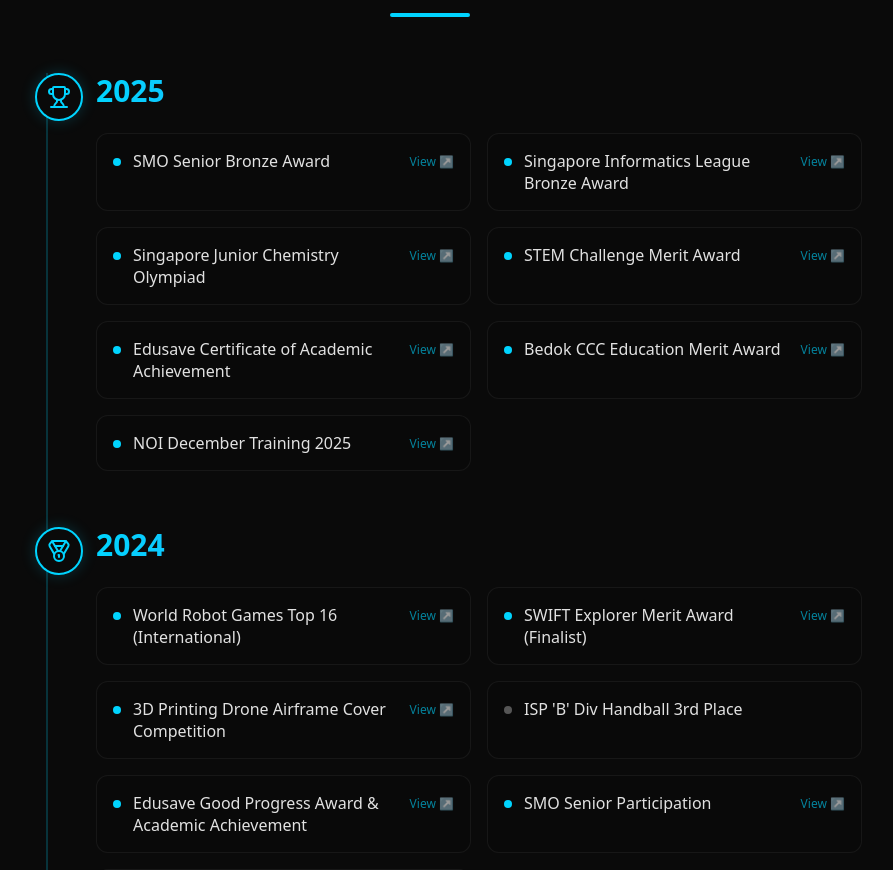
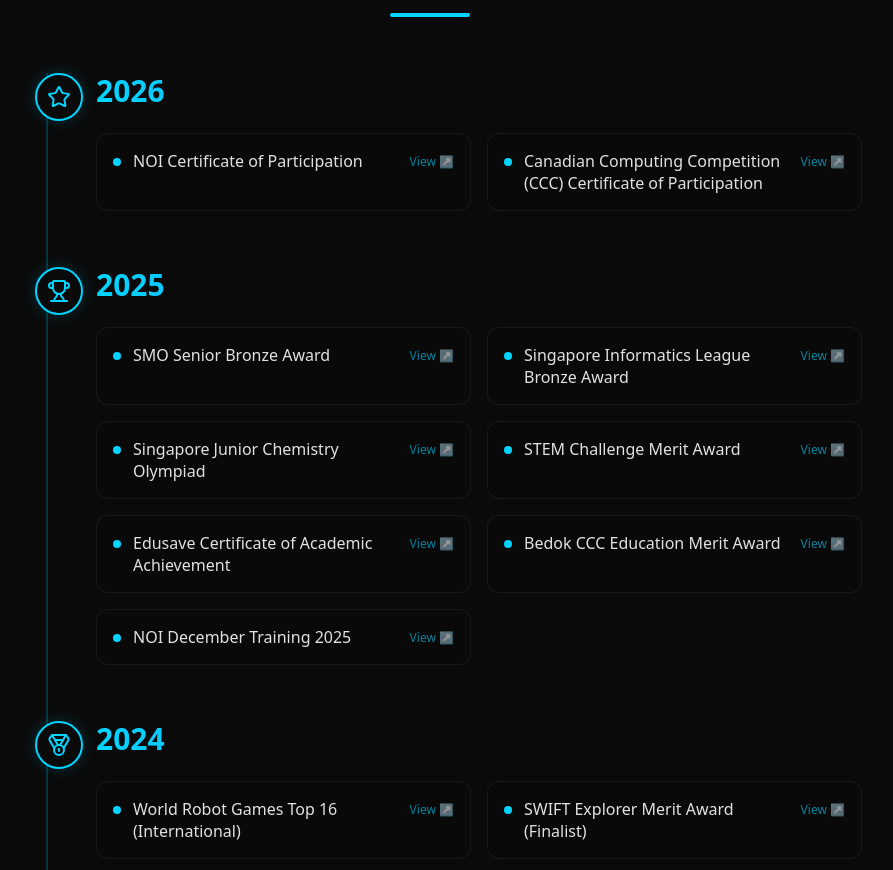
Before and after one commit to Arjundevjha/arjun-portfolio, a Next.js app: page / in a window 1280 px wide. Shown: the part 4900-5770 px from the top of the page, without its empty margins (210-1103 px from the left). Built offline with nearby package versions, Linux system fonts and the light colour scheme.

Commit message:
feat: add 2026 competition certificates to achievements and update layout hydration handling

```diff
--- a/src/app/layout.tsx
+++ b/src/app/layout.tsx
@@ -25,7 +25,7 @@
   children: React.ReactNode;
 }>) {
   return (
-    <html lang="en">
+    <html lang="en" suppressHydrationWarning>
       <body
         className={`${geistSans.variable} ${geistMono.variable} antialiased`}
       >
--- a/src/components/achievements.tsx
+++ b/src/components/achievements.tsx
@@ -2,7 +2,7 @@
 
 import { useState } from "react"
 import { motion } from "framer-motion"
-import { Award, Target, Trophy, Medal } from "lucide-react"
+import { Award, Target, Trophy, Medal, Star } from "lucide-react"
 import { ImageModal } from "@/components/image-modal"
 
 interface AchievementItem {
@@ -11,6 +11,14 @@
 }
 
 const timeline: { year: string; icon: typeof Trophy; items: AchievementItem[] }[] = [
+    {
+        year: "2026",
+        icon: Star,
+        items: [
+            { title: "NOI Certificate of Participation", images: ["/certificates/NOI-2026-cert-participation.png"] },
+            { title: "Canadian Computing Competition (CCC) Certificate of Participation", images: ["/certificates/CCC-2026-cert-participation.png"] }
+        ]
+    },
     {
         year: "2025",
         icon: Trophy,
```
Also changed, not shown: public/certificates/CCC-2026-cert-participation.png (added), public/certificates/NOI-2026-cert-participation.png (added).
